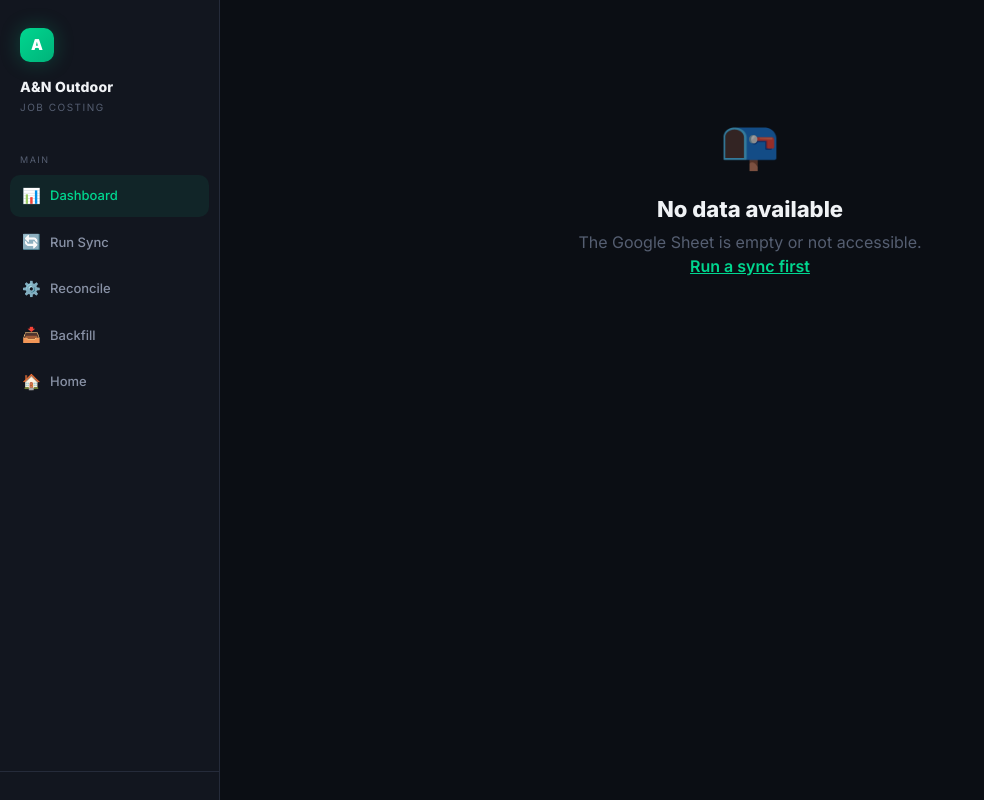
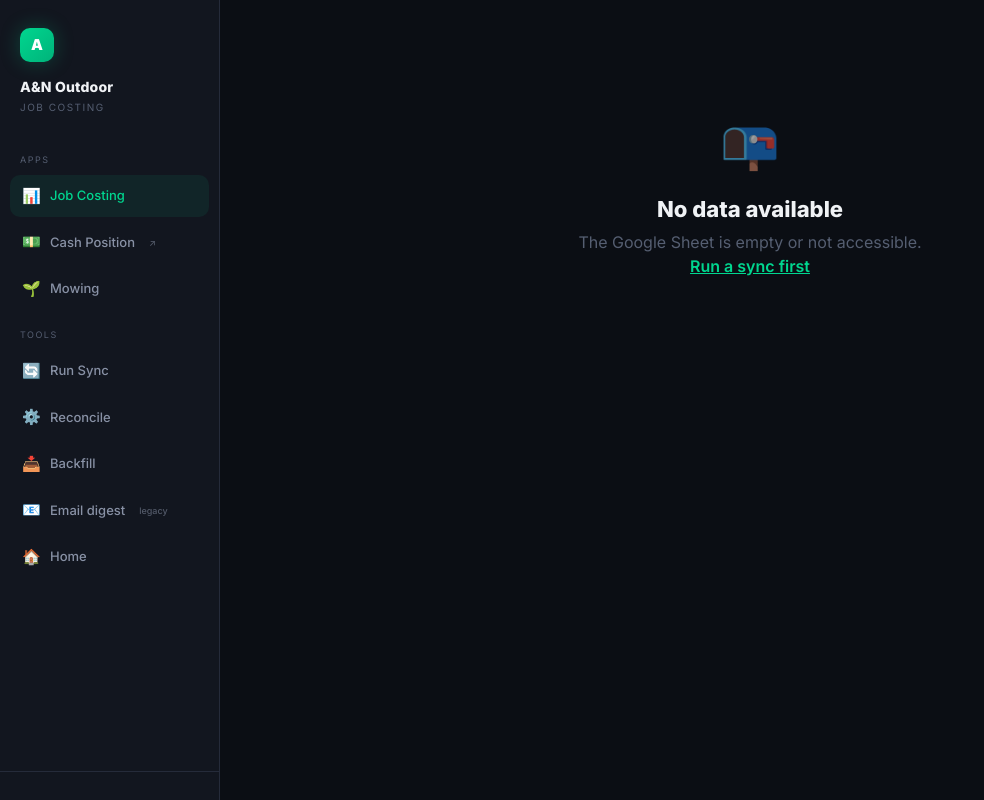
Before and after one commit to anoutdoor/jobber-app, a Flask app: template templates/dashboard.html in a window 1280 px wide. Shown: the whole page, without its empty margins (0-984 px from the left). Run offline with Flask 3, Linux system fonts and the light colour scheme; the template is opened without the code that fills it, so the values that code supplies are empty.

Commit message:
sidebar: Apps + Tools groups, link to Cash Position + Mowing
Adds the two new sibling apps as first-class nav items in the existing
dashboard sidebar so this page becomes the single hub:

  Apps:
    - Job Costing (current page, active)
    - Cash Position (external Railway: cash-position-tracker-production)
    - Mowing (/mow-dashboard on jobber-app)

  Tools:
    - Run Sync
    - Reconcile
    - Backfill
    - Email digest (labeled "legacy" since Cash Position replaces it)
    - Home

External link (Cash Position) opens in new tab with a small ↗ glyph.

Co-Authored-By: Claude Opus 4.7 (1M context) <noreply@anthropic.com>

```diff
--- a/templates/dashboard.html
+++ b/templates/dashboard.html
@@ -275,12 +275,18 @@
     <div class="subtitle">Job Costing</div>
   </div>
   <nav class="sidebar-nav">
-    <div class="nav-label">Main</div>
+    <div class="nav-label">Apps</div>
     <ul class="nav flex-column gap-1">
-      <li class="nav-item"><a href="/dashboard" class="active"><span class="nav-icon">📊</span> Dashboard</a></li>
+      <li class="nav-item"><a href="/dashboard" class="active"><span class="nav-icon">📊</span> Job Costing</a></li>
+      <li class="nav-item"><a href="https://cash-position-tracker-production.up.railway.app/" target="_blank" rel="noopener"><span class="nav-icon">💵</span> Cash Position <span style="font-size:9px;opacity:.55;margin-left:4px">↗</span></a></li>
+      <li class="nav-item"><a href="/mow-dashboard"><span class="nav-icon">🌱</span> Mowing</a></li>
+    </ul>
+    <div class="nav-label" style="margin-top:18px">Tools</div>
+    <ul class="nav flex-column gap-1">
       <li class="nav-item"><a href="/sync-now"><span class="nav-icon">🔄</span> Run Sync</a></li>
       <li class="nav-item"><a href="/reconcile-now"><span class="nav-icon">⚙️</span> Reconcile</a></li>
       <li class="nav-item"><a href="/backfill"><span class="nav-icon">📥</span> Backfill</a></li>
+      <li class="nav-item"><a href="/digest-now?dry=1"><span class="nav-icon">📧</span> Email digest <span style="font-size:9px;opacity:.55;margin-left:4px">legacy</span></a></li>
       <li class="nav-item"><a href="/"><span class="nav-icon">🏠</span> Home</a></li>
     </ul>
   </nav>
```
